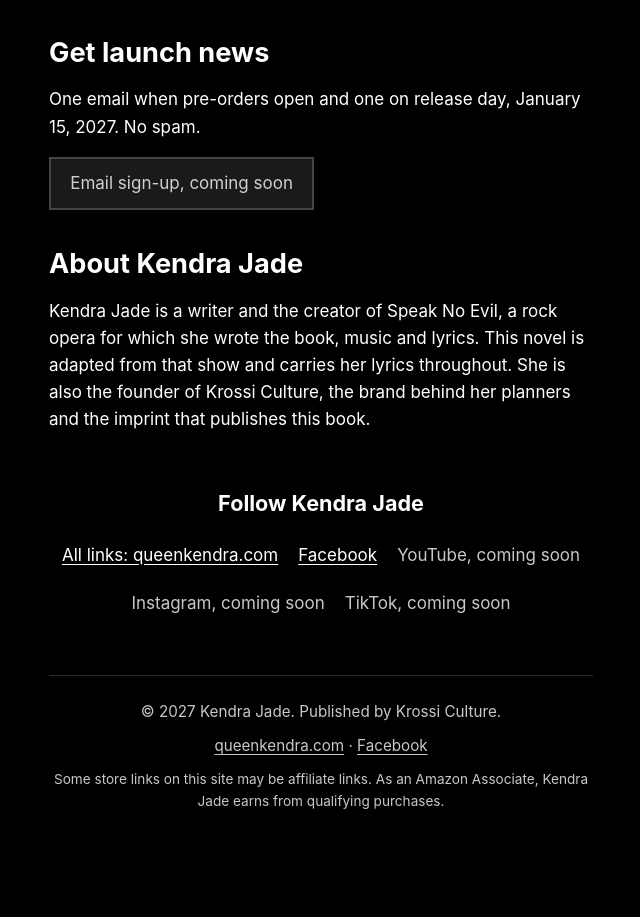
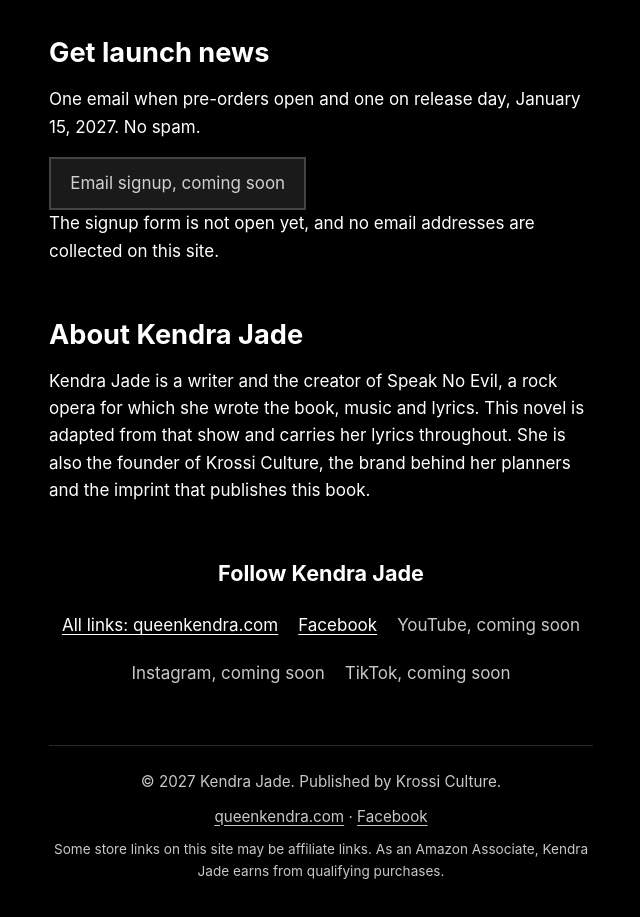
Before and after one commit to kendrarossi-lab/kendrajadeofficial-site, a plain HTML site: page index.html in a window 1280 px wide. Shown: the part 2995-3912 px from the top of the page, without its empty margins (319-959 px from the left). Before the commit the page ends 3874 px from the top, so only its background shows below. Drawn offline with Linux system fonts and the light colour scheme.

Commit message:
Clarify that the launch news signup is a non-collecting placeholder; signup without hyphen

```diff
--- a/index.html
+++ b/index.html
@@ -270,7 +270,8 @@
         <h2 id="updates-title">Get launch news</h2>
         <p>One email when pre-orders open and one on release day, January 15, 2027. No spam.</p>
         <!-- DRAFT: placeholder only. Replace with the free email form embed once Kendra picks the list (recommended: MailerLite free plan). Nothing is collected yet. -->
-        <span class="soon-btn" aria-disabled="true">Email sign-up, coming soon</span>
+        <span class="soon-btn" aria-disabled="true">Email signup, coming soon</span>
+        <p class="meta">The signup form is not open yet, and no email addresses are collected on this site.</p>
       </section>
 
       <section id="about" aria-labelledby="about-title">
```
